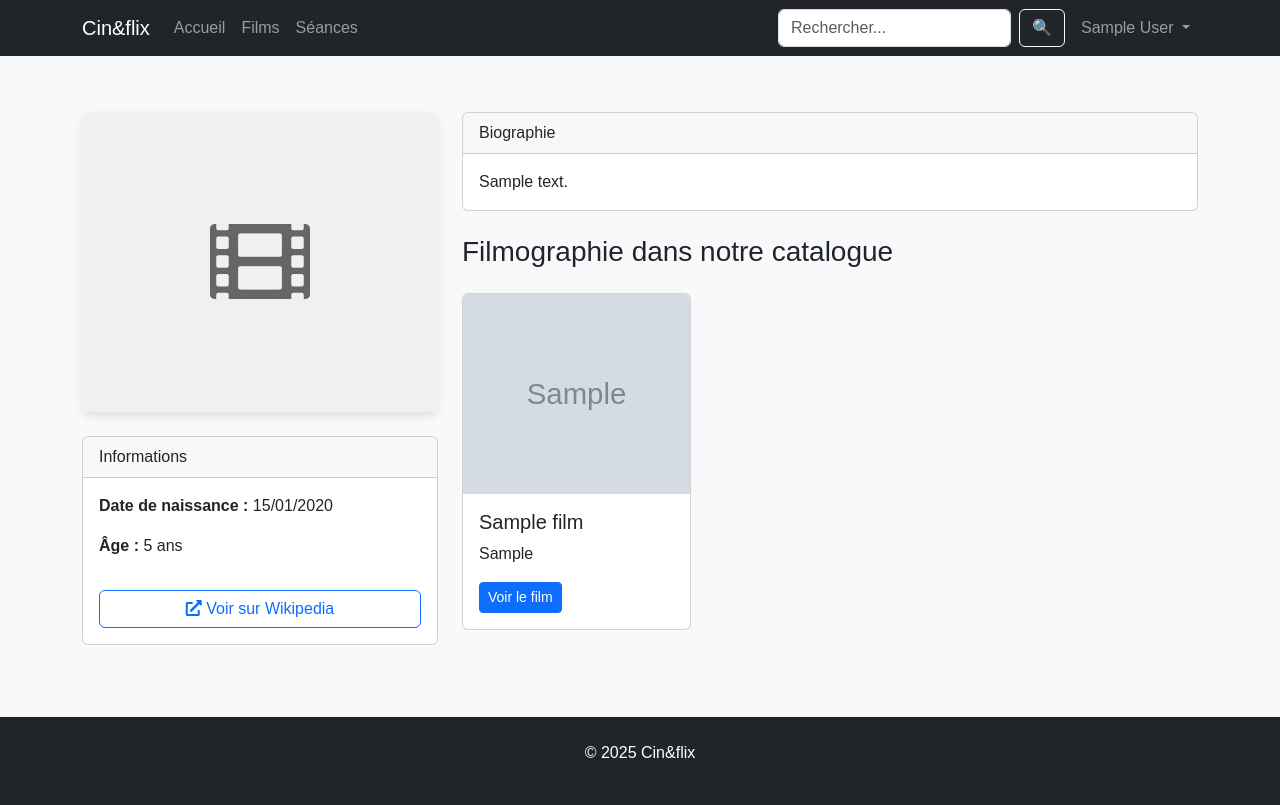
After one commit to DrDemoniak/BDD-cinema, a PHP site: page /realisateur.php?id=1 in a window 1280 px wide. The commit adds this page. Run offline with PHP 8.4, Linux system fonts and the light colour scheme; the visitor is signed in with stand-in values (Sample User, id 1); tables that the repository leaves empty or names only in its code hold one stand-in row (values such as "Sample post"); grey boxes marked "Sample" are stand-in pictures.

Commit message:
page realisateur

```diff
--- a/flavien/assets/css/style.css
+++ b/flavien/assets/css/style.css
@@ -57,6 +57,12 @@ footer {
     margin-bottom: 0.3rem;
 }
 
+.realisateur-bio {
+    line-height: 1.6;
+    text-align: justify;
+    hyphens: auto;
+}
+
 /* Style pour les filtres actifs */
 .alert-info {
     background-color: #e7f1ff;
--- a/flavien/film.php
+++ b/flavien/film.php
@@ -213,7 +213,6 @@ include 'includes/header.php';
             <a href="connexion.php" class="alert-link">Connectez-vous</a> pour laisser un commentaire
         </div>
     <?php endif; ?>
-
     <!-- Liste des commentaires -->
     <?php if (empty($comments)): ?>
         <div class="alert alert-info">Aucun commentaire pour ce film</div>
--- /dev/null
+++ b/flavien/realisateur.php
@@ -0,0 +1,139 @@
+<?php
+session_start();
+require_once 'includes/config.php';
+require_once 'includes/functions.php';
+
+if (!isset($_GET['id'])) {
+    header('Location: catalogue.php');
+    exit;
+}
+
+$realisateurId = (int)$_GET['id'];
+
+// Récupérer les infos du réalisateur
+$realisateurQuery = $db->prepare("
+    SELECT * FROM realisateurs
+    WHERE id = ?
+");
+$realisateurQuery->execute([$realisateurId]);
+$realisateur = $realisateurQuery->fetch(PDO::FETCH_ASSOC);
+
+if (!$realisateur) {
+    header('Location: catalogue.php');
+    exit;
+}
+
+// Récupérer les films du réalisateur
+$filmsQuery = $db->prepare("
+    SELECT f.* FROM films f
+    JOIN films_realisateurs fr ON f.id = fr.id_film
+    WHERE fr.id_realisateur = ?
+    ORDER BY f.annee DESC
+");
+$filmsQuery->execute([$realisateurId]);
+$films = $filmsQuery->fetchAll(PDO::FETCH_ASSOC);
+
+// Construire le lien Wikipedia
+$wikipediaLink = "https://fr.wikipedia.org/wiki/" .
+                 str_replace(' ', '_', $realisateur['prenom'] . '_' . $realisateur['nom']);
+
+$pageTitle = $realisateur['prenom'] . " " . $realisateur['nom'];
+include 'includes/header.php';
+?>
+
+<div class="row">
+    <div class="col-md-4">
+        <!-- Photo du réalisateur -->
+        <div class="realisateur-photo mb-4" style="
+            width: 100%;
+            height: 300px;
+            background-color: #f0f0f0;
+            display: flex;
+            align-items: center;
+            justify-content: center;
+            border-radius: 8px;
+            box-shadow: 0 4px 8px rgba(0,0,0,0.1);
+        ">
+            <i class="fas fa-film" style="font-size: 100px; color: #666;"></i>
+        </div>
+
+        <div class="card mb-4">
+            <div class="card-header">Informations</div>
+            <div class="card-body">
+                <p><strong>Date de naissance :</strong>
+                    <?= !empty($realisateur['date_naissance']) ? date('d/m/Y', strtotime($realisateur['date_naissance'])) : 'Non renseignée' ?>
+                </p>
+
+                <?php if (!empty($realisateur['date_naissance'])): ?>
+                    <p><strong>Âge :</strong>
+                        <?= date_diff(date_create($realisateur['date_naissance']), date_create('today'))->y ?> ans
+                    </p>
+                <?php endif; ?>
+
+                <a href="<?= $wikipediaLink ?>" target="_blank" class="btn btn-outline-primary w-100 mt-3">
+                    <i class="fas fa-external-link-alt"></i> Voir sur Wikipedia
+                </a>
+            </div>
+        </div>
+    </div>
+
+    <div class="col-md-8">
+        <div class="card mb-4">
+            <div class="card-header">Biographie</div>
+            <div class="card-body">
+                <p class="card-text">
+                    <?php if (!empty($realisateur['bio'])): ?>
+                        <?= nl2br(htmlspecialchars($realisateur['bio'])) ?>
+                    <?php else: ?>
+                        <em>Aucune biographie disponible pour le moment.</em>
+                    <?php endif; ?>
+                </p>
+            </div>
+        </div>
+
+        <h3 class="mb-4">Filmographie dans notre catalogue</h3>
+
+        <?php if (!empty($films)): ?>
+            <div class="row row-cols-1 row-cols-sm-2 row-cols-md-3 g-4">
+                <?php foreach ($films as $film): ?>
+                <div class="col">
+                    <div class="card h-100">
+                        <img src="<?= htmlspecialchars($film['url_image']) ?>"
+                             class="card-img-top"
+                             alt="<?= htmlspecialchars($film['titre']) ?>"
+                             style="height: 200px; object-fit: cover;">
+                        <div class="card-body">
+                            <h5 class="card-title"><?= htmlspecialchars($film['titre']) ?></h5>
+                            <p class="card-text"><?= $film['annee'] ?></p>
+                            <a href="film.php?id=<?= $film['id'] ?>" class="btn btn-sm btn-primary">
+                                Voir le film
+                            </a>
+                        </div>
+                    </div>
+                </div>
+                <?php endforeach; ?>
+            </div>
+        <?php else: ?>
+            <div class="alert alert-info">
+                Ce réalisateur n'a aucun film dans notre catalogue actuellement.
+            </div>
+        <?php endif; ?>
+    </div>
+</div>
+
+<style>
+    .realisateur-photo {
+        transition: transform 0.3s ease;
+    }
+    .realisateur-photo:hover {
+        transform: scale(1.02);
+    }
+    .card {
+        transition: all 0.3s ease;
+    }
+    .card:hover {
+        box-shadow: 0 10px 20px rgba(0,0,0,0.1);
+    }
+</style>
+
+<?php include 'includes/footer.php'; ?>
```
